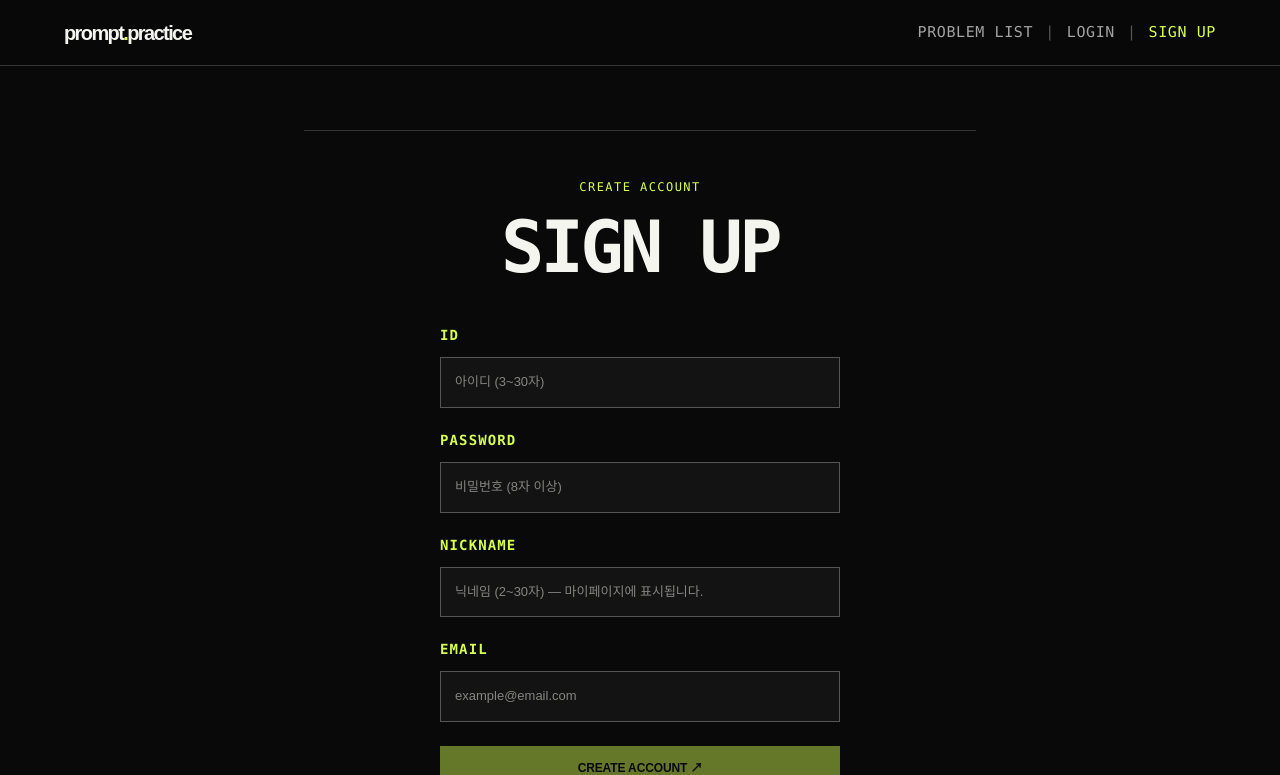
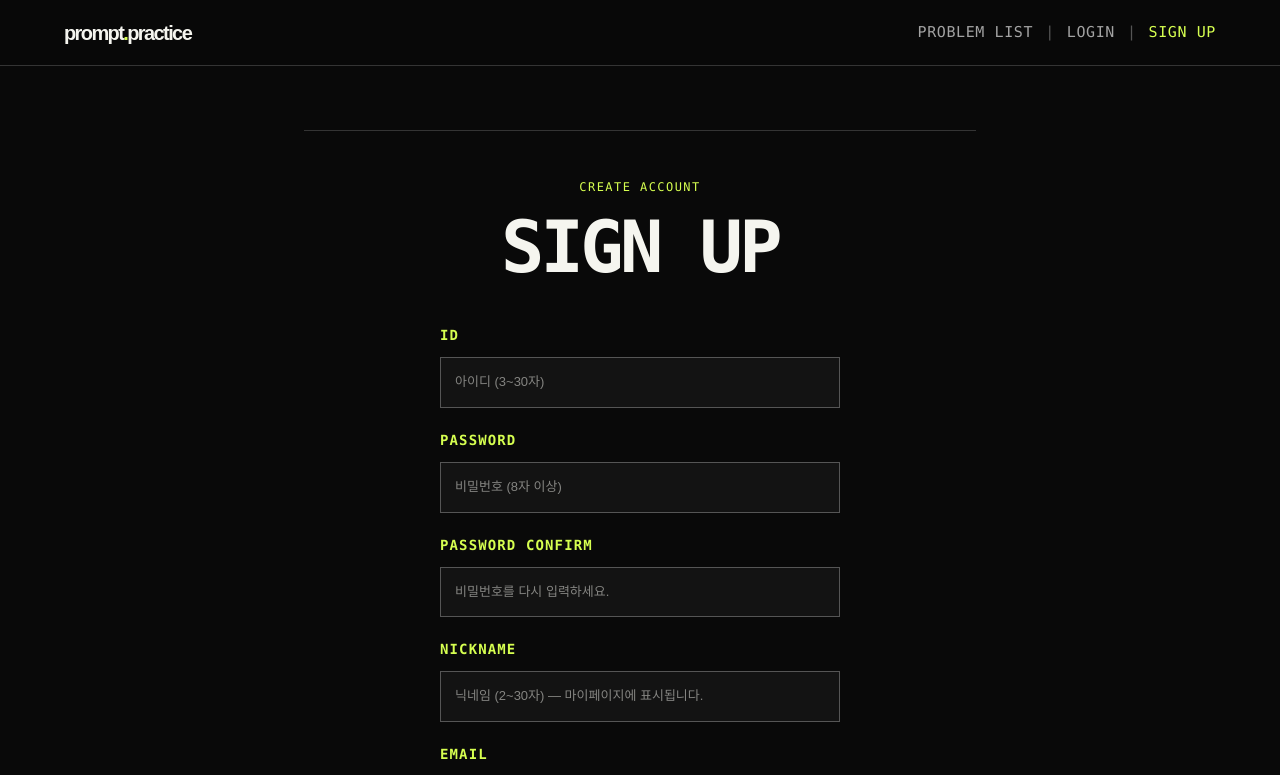
Before and after one commit to ddingorang/itsourprompt, a React (Vite) app in the folder frontend/: page /signup in a window 1280 px wide. Shown: the top 775 px of the page. Built offline with nearby package versions, Linux system fonts and the light colour scheme; no server answers.

Commit message:
signup: 비밀번호 확인 필드 및 일치 검증 추가

```diff
--- a/frontend/src/pages/SignupPage.tsx
+++ b/frontend/src/pages/SignupPage.tsx
@@ -53,15 +53,27 @@ export default function SignupPage() {
 
   const [username, setUsername] = useState('');
   const [password, setPassword] = useState('');
+  const [passwordConfirm, setPasswordConfirm] = useState('');
   const [nickname, setNickname] = useState('');
   const [email, setEmail] = useState('');
   const [error, setError] = useState('');
   const [submitting, setSubmitting] = useState(false);
 
-  const canSubmit = username && password && nickname && email && !submitting;
+  const isPasswordMismatch = Boolean(passwordConfirm) && password !== passwordConfirm;
+  const canSubmit = Boolean(
+    username &&
+      password &&
+      passwordConfirm &&
+      password === passwordConfirm &&
+      nickname &&
+      email &&
+      !submitting,
+  );
 
   const handleSubmit = async (event: FormEvent) => {
     event.preventDefault();
+    if (password !== passwordConfirm) return;
+
     setError('');
     setSubmitting(true);
     try {
@@ -125,6 +137,33 @@ export default function SignupPage() {
             </div>
 
             <div className="mt-5">
+              <label className={labelClasses} htmlFor="signup-password-confirm">
+                PASSWORD CONFIRM
+              </label>
+              <input
+                aria-describedby={isPasswordMismatch ? 'signup-password-confirm-error' : undefined}
+                aria-invalid={isPasswordMismatch}
+                autoComplete="new-password"
+                className={inputClasses}
+                disabled={submitting}
+                id="signup-password-confirm"
+                onChange={(event) => setPasswordConfirm(event.target.value)}
+                placeholder="비밀번호를 다시 입력하세요."
+                type="password"
+                value={passwordConfirm}
+              />
+              {isPasswordMismatch && (
+                <p
+                  className="mt-2 text-[11px] leading-[1.6] text-[#ff786b]"
+                  id="signup-password-confirm-error"
+                  role="alert"
+                >
+                  비밀번호가 일치하지 않습니다.
+                </p>
+              )}
+            </div>
+
+            <div className="mt-5">
               <label className={labelClasses} htmlFor="signup-nickname">
                 NICKNAME
               </label>
```
